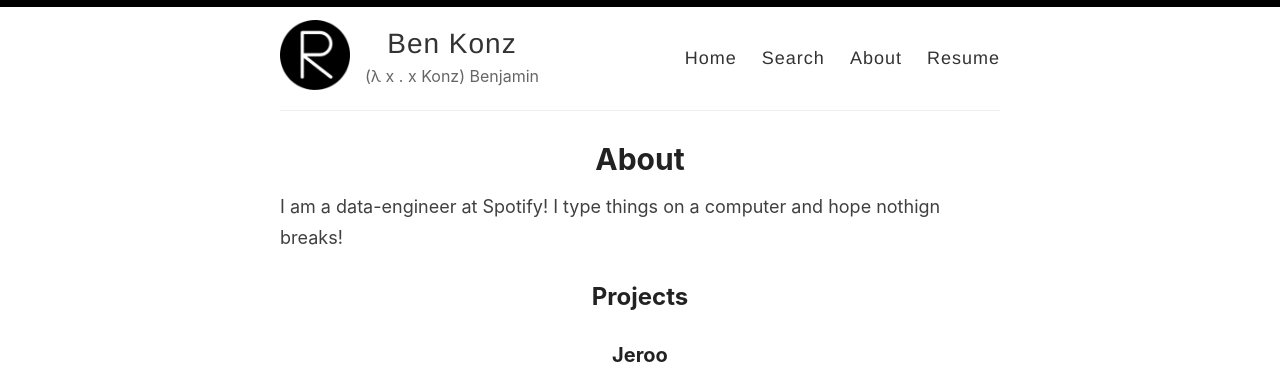
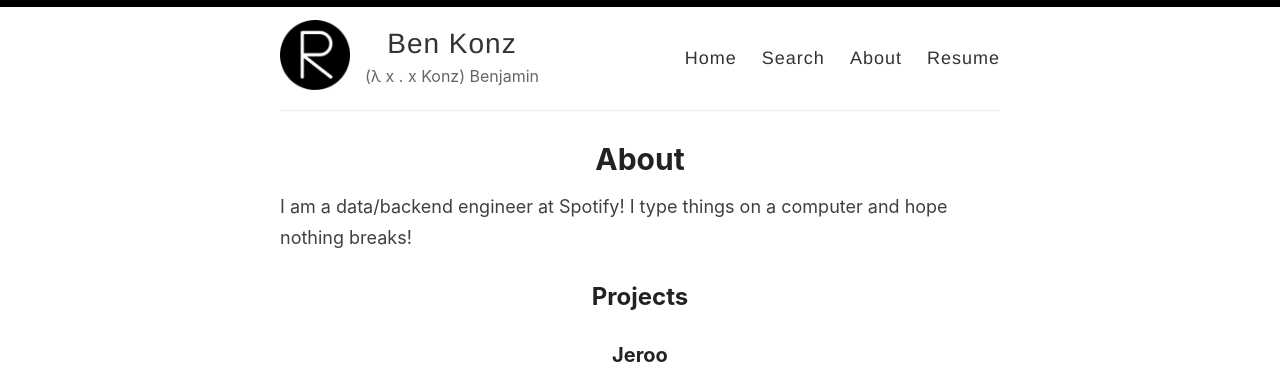
Before and after one commit to benkonz/benkonz.github.io, a Jekyll site: the page built from _pages/about.md, in a window 1280 px wide. Shown: the top 389 px of the page. Built offline with Jekyll 4.4.1, drawn with Linux system fonts in a browser that asks for light colours.

Commit message:
Update about.md

```diff
--- a/_pages/about.md
+++ b/_pages/about.md
@@ -4,7 +4,7 @@ title: About
 permalink: /about/
 ---
 
-I am a data-engineer at Spotify! I type things on a computer and hope nothign breaks!
+I am a data/backend engineer at Spotify! I type things on a computer and hope nothing breaks!
 
 ## Projects
 
```
